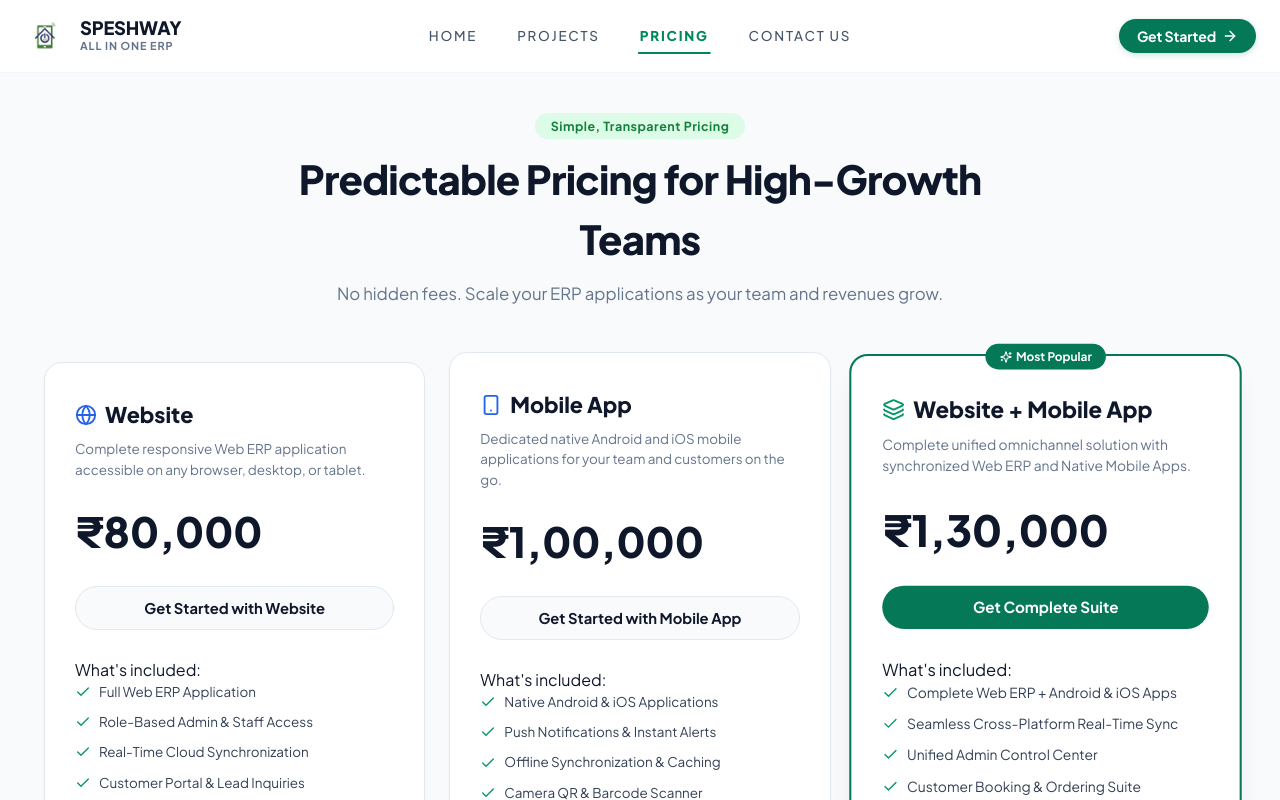
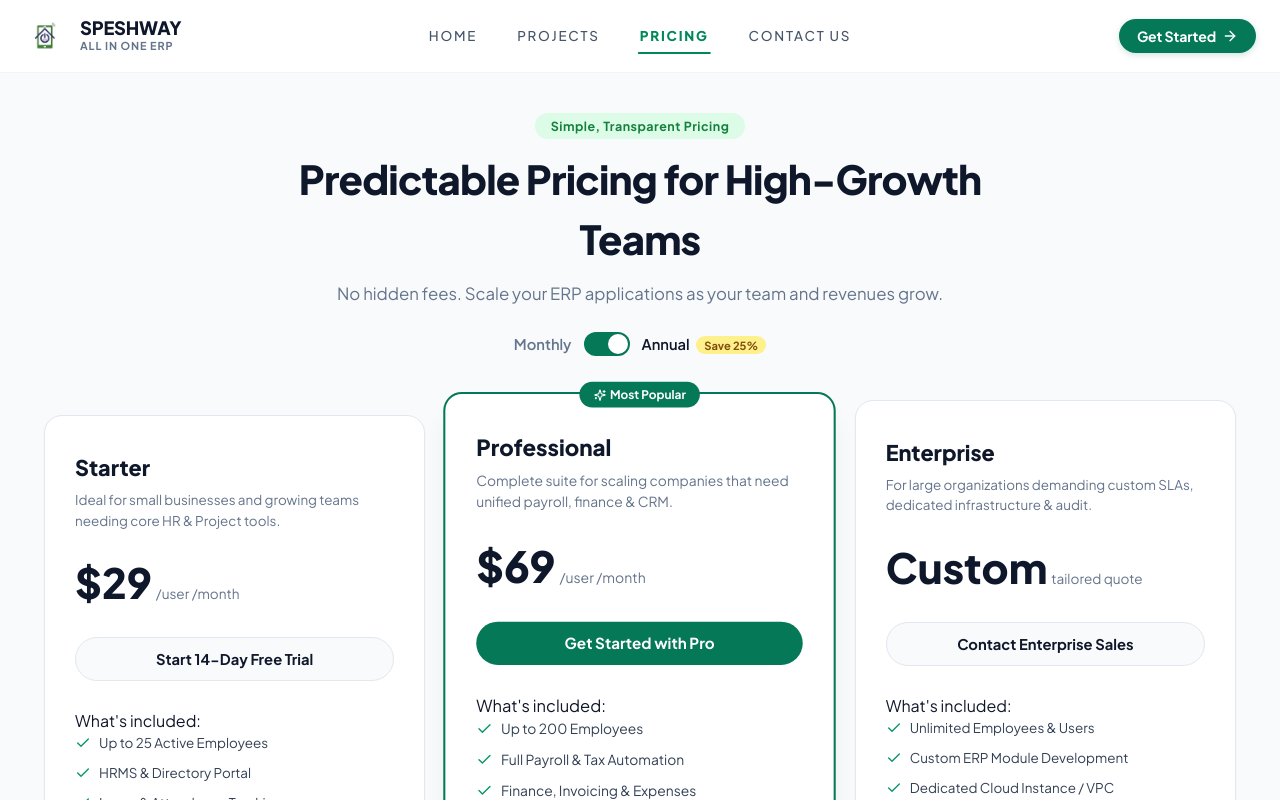
Before and after one commit to naveen3831/Speshway-All-In-One-ERP, a React (Vite) app in the folder client/: page /pricing in a window 1280 px wide. Shown: the top 800 px of the page. Built offline with nearby package versions, Linux system fonts and the light colour scheme; no server answers.

Commit message:
revert: restore original pricing page with Starter, Professional, Enterprise tiers and billing toggle

```diff
--- a/client/src/pages/PricingPage.jsx
+++ b/client/src/pages/PricingPage.jsx
@@ -1,111 +1,65 @@
-import React, { useState, useEffect } from 'react';
+import React, { useState } from 'react';
 import { useNavigate } from 'react-router-dom';
-import api from '../services/api';
-import { useSocket } from '../context/SocketContext';
 import { Navbar } from '../components/landing/Navbar';
 import { CtaBanner } from '../components/landing/CtaBanner';
 import { Footer } from '../components/landing/Footer';
 import { DemoModal } from '../components/landing/DemoModal';
-import { Check, Sparkles, Globe, Smartphone, Layers } from 'lucide-react';
-
-const DEFAULT_TIERS = [
-  {
-    slug: 'website',
-    name: 'Website',
-    icon: Globe,
-    price: '₹80,000',
-    period: '',
-    desc: 'Complete responsive Web ERP application accessible on any browser, desktop, or tablet.',
-    features: [
-      'Full Web ERP Application',
-      'Role-Based Admin & Staff Access',
-      'Real-Time Cloud Synchronization',
-      'Customer Portal & Lead Inquiries',
-      'Reports, Analytics & Data Export',
-      'Custom Domain & SSL Security',
-    ],
-    popular: false,
-    btnText: 'Get Started with Website',
-  },
-  {
-    slug: 'mobile-app',
-    name: 'Mobile App',
-    icon: Smartphone,
-    price: '₹1,00,000',
-    period: '',
-    desc: 'Dedicated native Android and iOS mobile applications for your team and customers on the go.',
-    features: [
-      'Native Android & iOS Applications',
-      'Push Notifications & Instant Alerts',
-      'Offline Synchronization & Caching',
-      'Camera QR & Barcode Scanner',
-      'Biometric & Fingerprint Login',
-      'Google Play & Apple Store Setup',
-    ],
-    popular: false,
-    btnText: 'Get Started with Mobile App',
-  },
-  {
-    slug: 'website-mobile-app',
-    name: 'Website + Mobile App',
-    icon: Layers,
-    price: '₹1,30,000',
-    period: '',
-    desc: 'Complete unified omnichannel solution with synchronized Web ERP and Native Mobile Apps.',
-    features: [
-      'Complete Web ERP + Android & iOS Apps',
-      'Seamless Cross-Platform Real-Time Sync',
-      'Unified Admin Control Center',
-      'Customer Booking & Ordering Suite',
-      'Dedicated Cloud Architecture & API',
-      '24/7 Priority Support & Maintenance',
-    ],
-    popular: true,
-    btnText: 'Get Complete Suite',
-  },
-];
+import { Check, Sparkles } from 'lucide-react';
 
 export const PricingPage = () => {
   const navigate = useNavigate();
   const [modalMode, setModalMode] = useState(null);
-  const [tiers, setTiers] = useState(DEFAULT_TIERS);
-  const { socket } = useSocket();
+  const [isAnnual, setIsAnnual] = useState(true);
 
-  useEffect(() => {
-    let mounted = true;
-    api.get('/pricing')
-      .then((res) => {
-        if (mounted && res.data && res.data.data && res.data.data.length > 0) {
-          const mapped = res.data.data.map((item) => ({
-            ...item,
-            icon: item.slug === 'website' ? Globe : item.slug === 'mobile-app' ? Smartphone : Layers,
-          }));
-          setTiers(mapped);
-        }
-      })
-      .catch((err) => console.warn('Using default pricing plans:', err.message));
-
-    return () => {
-      mounted = false;
-    };
-  }, []);
-
-  useEffect(() => {
-    if (!socket) return;
-    const handlePricingUpdated = (updatedPlans) => {
-      if (Array.isArray(updatedPlans) && updatedPlans.length > 0) {
-        const mapped = updatedPlans.map((item) => ({
-          ...item,
-          icon: item.slug === 'website' ? Globe : item.slug === 'mobile-app' ? Smartphone : Layers,
-        }));
-        setTiers(mapped);
-      }
-    };
-    socket.on('pricing:updated', handlePricingUpdated);
-    return () => {
-      socket.off('pricing:updated', handlePricingUpdated);
-    };
-  }, [socket]);
+  const tiers = [
+    {
+      name: 'Starter',
+      price: isAnnual ? '$29' : '$39',
+      period: '/user /month',
+      desc: 'Ideal for small businesses and growing teams needing core HR & Project tools.',
+      features: [
+        'Up to 25 Active Employees',
+        'HRMS & Directory Portal',
+        'Leave & Attendance Tracking',
+        'Task & Project Boards',
+        'Standard Email Support',
+      ],
+      popular: false,
+      btnText: 'Start 14-Day Free Trial',
+    },
+    {
+      name: 'Professional',
+      price: isAnnual ? '$69' : '$89',
+      period: '/user /month',
+      desc: 'Complete suite for scaling companies that need unified payroll, finance & CRM.',
+      features: [
+        'Up to 200 Employees',
+        'Full Payroll & Tax Automation',
+        'Finance, Invoicing & Expenses',
+        'Client CRM & Deal Pipelines',
+        'Asset Management & Devices',
+        'Priority 24/7 Live Support',
+      ],
+      popular: true,
+      btnText: 'Get Started with Pro',
+    },
+    {
+      name: 'Enterprise',
+      price: 'Custom',
+      period: 'tailored quote',
+      desc: 'For large organizations demanding custom SLAs, dedicated infrastructure & audit.',
+      features: [
+        'Unlimited Employees & Users',
+        'Custom ERP Module Development',
+        'Dedicated Cloud Instance / VPC',
+        '24/7 Dedicated Account Manager',
+        'SSO / SAML / Active Directory',
+        'Custom Data Retention SLAs',
+      ],
+      popular: false,
+      btnText: 'Contact Enterprise Sales',
+    },
+  ];
 
   return (
     <div className="landing-wrapper">
@@ -124,6 +78,18 @@ export const PricingPage = () => {
             No hidden fees. Scale your ERP applications as your team and revenues grow.
           </p>
 
+          <div className="billing-toggle">
+            <span className={!isAnnual ? 'active' : ''}>Monthly</span>
+            <button
+              onClick={() => setIsAnnual(!isAnnual)}
+              className={`toggle-pill ${isAnnual ? 'annual' : ''}`}
+            >
+              <div className="toggle-thumb"></div>
+            </button>
+            <span className={isAnnual ? 'active' : ''}>
+              Annual <span className="discount-tag">Save 25%</span>
+            </span>
+          </div>
         </section>
 
         <section className="pricing-cards-section">
@@ -138,15 +104,12 @@ export const PricingPage = () => {
                     <Sparkles size={12} /> Most Popular
                   </div>
                 )}
-                <div style={{ display: 'flex', alignItems: 'center', gap: '8px', marginBottom: '8px' }}>
-                  {tier.icon && <tier.icon size={22} className={tier.popular ? 'text-icon-green' : 'text-icon-blue'} />}
-                  <h3 className="tier-name" style={{ margin: 0 }}>{tier.name}</h3>
-                </div>
+                <h3 className="tier-name">{tier.name}</h3>
                 <p className="tier-desc">{tier.desc}</p>
 
                 <div className="tier-price-row">
                   <span className="tier-price">{tier.price}</span>
-                  {tier.period ? <span className="tier-period">{tier.period}</span> : null}
+                  <span className="tier-period">{tier.period}</span>
                 </div>
 
                 <button
```
